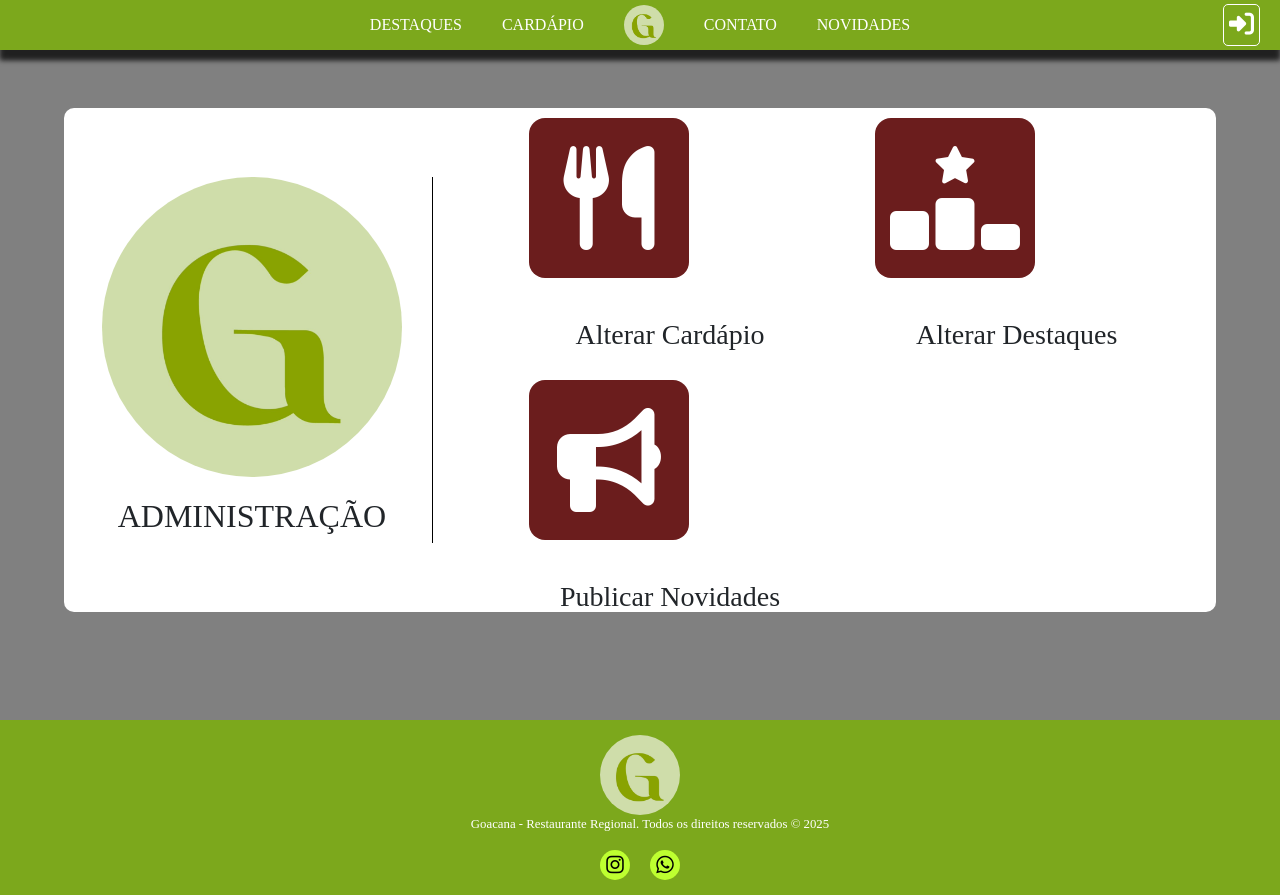
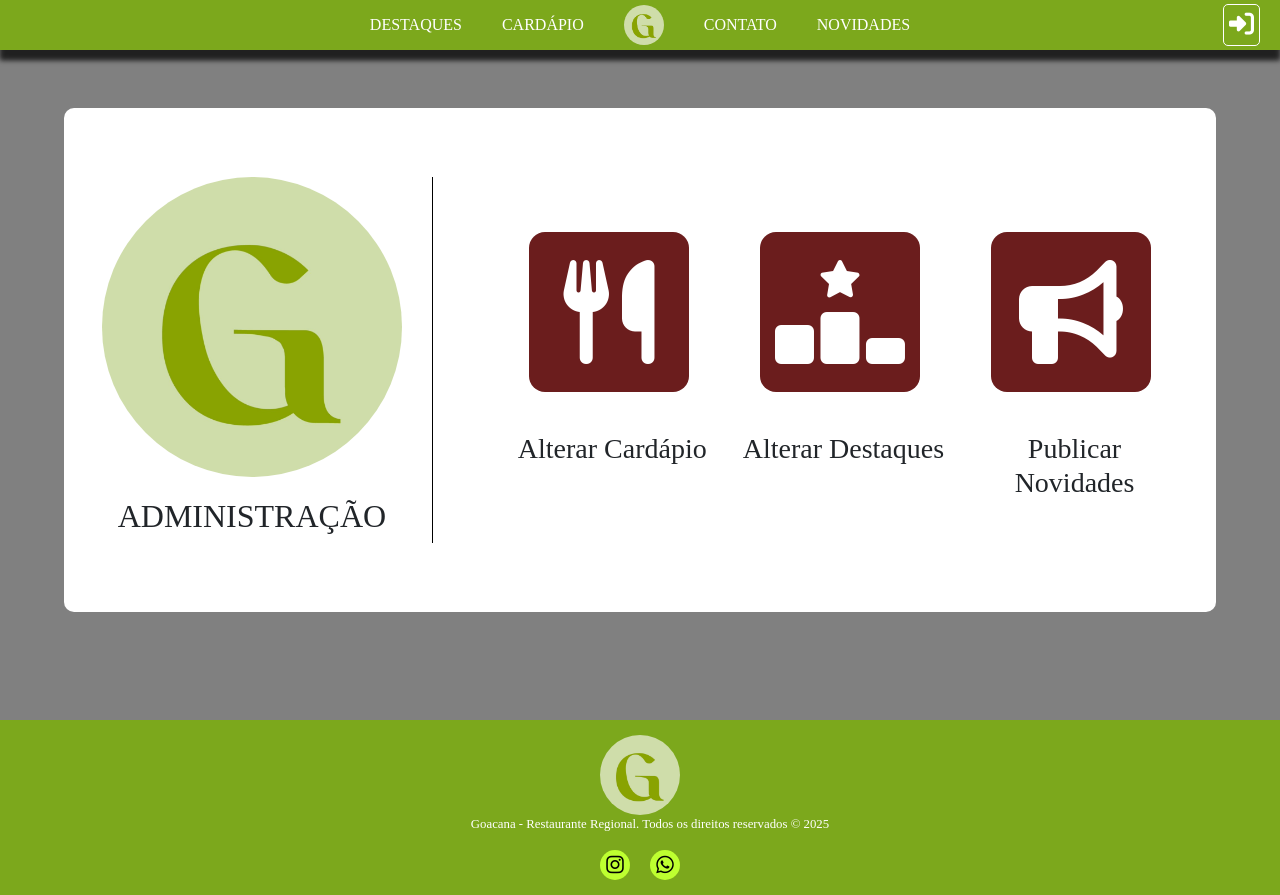
Before and after one commit to EmanuelFelixX/Goacana, a Django app: page /admins/ in a window 1280 px wide. Run offline with Django 5.2, Linux system fonts and the light colour scheme; some libraries are stand-ins or nearby versions; some web fonts are replaced.

Commit message:
teste final de responsividade e ajuste da tela admins no css

```diff
--- a/core/static/CSS/admins.css
+++ b/core/static/CSS/admins.css
@@ -60,7 +60,7 @@
     }
 }
 
-@media screen and (max-width: 1400px){
+@media screen and (max-width: 1500px){
     .imagem2{
         .icon{
             transform: scale(0.8);
--- a/core/templates/admins.html
+++ b/core/templates/admins.html
@@ -17,19 +17,19 @@ Admins
         </div>
         <div class="imagem2">
             <div class="row">
-                <div class="col-12 col-md-6 col-xxl-4 conj">
+                <div class="col-12 col-md-4 col-xxl-4 conj">
                     <div class="icon">
                         <i class="fa-solid fa-utensils"></i>
                     </div>
                     <h3>Alterar Cardápio</h3>
                 </div>
-                <div class="col-12 col-md-6 col-xxl-4 conj">
+                <div class="col-12 col-md-4 col-xxl-4 conj">
                     <div class="icon">
                         <i class="fa-solid fa-ranking-star"></i>
                     </div>
                     <h3>Alterar Destaques</h3>
                 </div>
-                <div class="col-12 col-md-6 col-xxl-4 conj">
+                <div class="col-12 col-md-4 col-xxl-4 conj">
                     <div class="icon">
                         <i class="fa-solid fa-bullhorn"></i>
                     </div>
```
